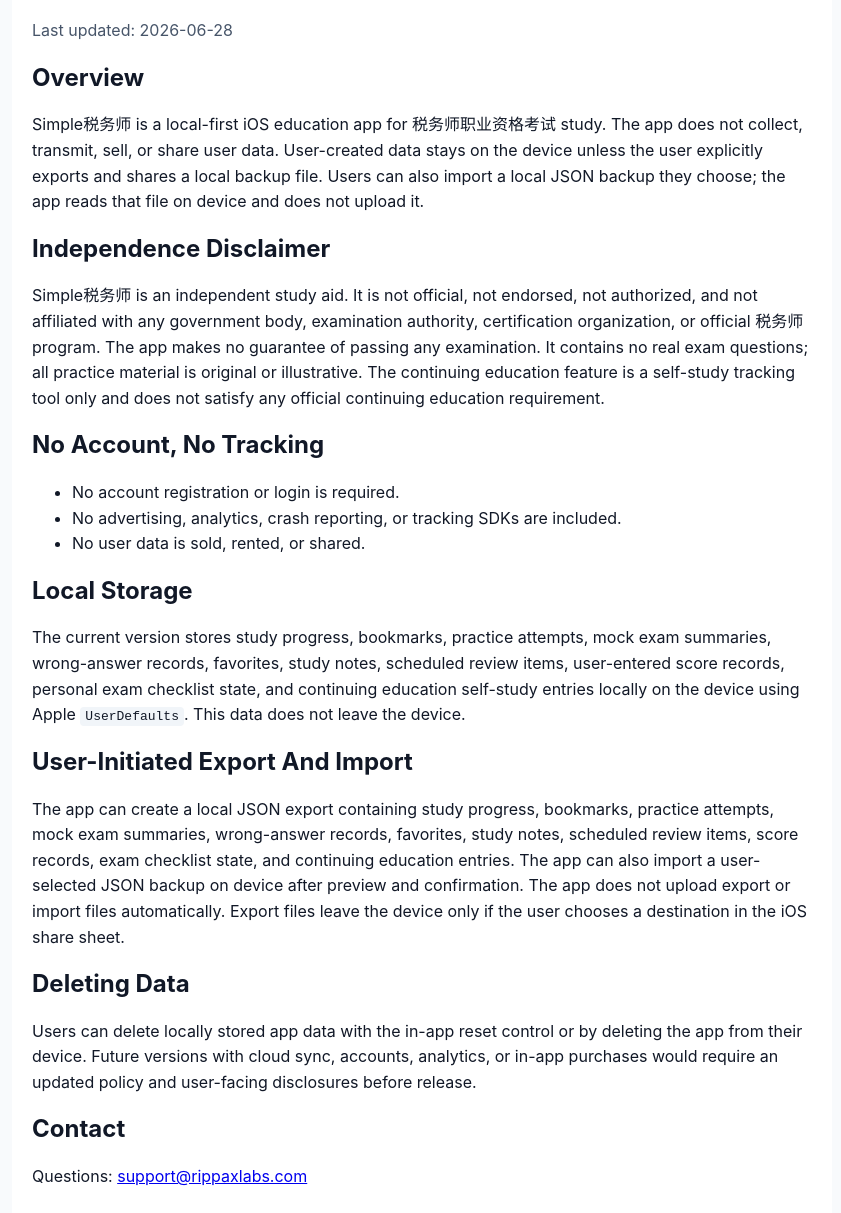
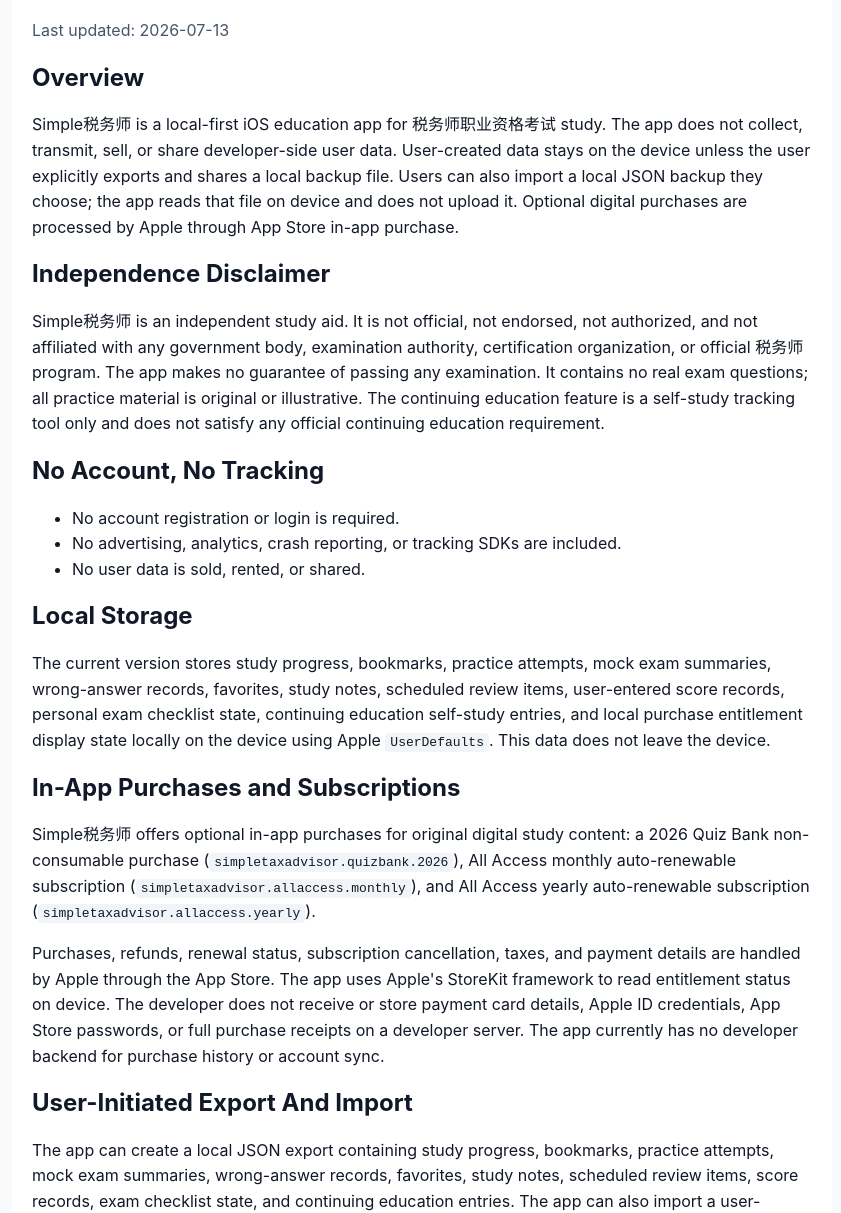
Before and after one commit to williamjiamin/simple-tax-advisor-site, a plain HTML site: page privacy.html in a window 1280 px wide. Shown: the part 95-1308 px from the top of the page, without its empty margins (218-1059 px from the left). Drawn offline with Linux system fonts and the light colour scheme.

Commit message:
Update privacy and support for in-app purchases

```diff
--- a/privacy.html
+++ b/privacy.html
@@ -15,10 +15,10 @@
 <body>
   <main>
     <h1>Privacy Policy — Simple税务师</h1>
-    <p class="note">Last updated: 2026-06-28</p>
+    <p class="note">Last updated: 2026-07-13</p>
 
     <h2>Overview</h2>
-    <p>Simple税务师 is a local-first iOS education app for 税务师职业资格考试 study. The app does not collect, transmit, sell, or share user data. User-created data stays on the device unless the user explicitly exports and shares a local backup file. Users can also import a local JSON backup they choose; the app reads that file on device and does not upload it.</p>
+    <p>Simple税务师 is a local-first iOS education app for 税务师职业资格考试 study. The app does not collect, transmit, sell, or share developer-side user data. User-created data stays on the device unless the user explicitly exports and shares a local backup file. Users can also import a local JSON backup they choose; the app reads that file on device and does not upload it. Optional digital purchases are processed by Apple through App Store in-app purchase.</p>
 
     <h2>Independence Disclaimer</h2>
     <p>Simple税务师 is an independent study aid. It is not official, not endorsed, not authorized, and not affiliated with any government body, examination authority, certification organization, or official 税务师 program. The app makes no guarantee of passing any examination. It contains no real exam questions; all practice material is original or illustrative. The continuing education feature is a self-study tracking tool only and does not satisfy any official continuing education requirement.</p>
@@ -31,13 +31,17 @@
     </ul>
 
     <h2>Local Storage</h2>
-    <p>The current version stores study progress, bookmarks, practice attempts, mock exam summaries, wrong-answer records, favorites, study notes, scheduled review items, user-entered score records, personal exam checklist state, and continuing education self-study entries locally on the device using Apple <code>UserDefaults</code>. This data does not leave the device.</p>
+    <p>The current version stores study progress, bookmarks, practice attempts, mock exam summaries, wrong-answer records, favorites, study notes, scheduled review items, user-entered score records, personal exam checklist state, continuing education self-study entries, and local purchase entitlement display state locally on the device using Apple <code>UserDefaults</code>. This data does not leave the device.</p>
+
+    <h2>In-App Purchases and Subscriptions</h2>
+    <p>Simple税务师 offers optional in-app purchases for original digital study content: a 2026 Quiz Bank non-consumable purchase (<code>simpletaxadvisor.quizbank.2026</code>), All Access monthly auto-renewable subscription (<code>simpletaxadvisor.allaccess.monthly</code>), and All Access yearly auto-renewable subscription (<code>simpletaxadvisor.allaccess.yearly</code>).</p>
+    <p>Purchases, refunds, renewal status, subscription cancellation, taxes, and payment details are handled by Apple through the App Store. The app uses Apple's StoreKit framework to read entitlement status on device. The developer does not receive or store payment card details, Apple ID credentials, App Store passwords, or full purchase receipts on a developer server. The app currently has no developer backend for purchase history or account sync.</p>
 
     <h2>User-Initiated Export And Import</h2>
     <p>The app can create a local JSON export containing study progress, bookmarks, practice attempts, mock exam summaries, wrong-answer records, favorites, study notes, scheduled review items, score records, exam checklist state, and continuing education entries. The app can also import a user-selected JSON backup on device after preview and confirmation. The app does not upload export or import files automatically. Export files leave the device only if the user chooses a destination in the iOS share sheet.</p>
 
     <h2>Deleting Data</h2>
-    <p>Users can delete locally stored app data with the in-app reset control or by deleting the app from their device. Future versions with cloud sync, accounts, analytics, or in-app purchases would require an updated policy and user-facing disclosures before release.</p>
+    <p>Users can delete locally stored app data with the in-app reset control or by deleting the app from their device. If a future version introduces cloud sync, accounts, analytics, advertising, crash reporting, support-ticket collection, or a developer backend, the policy and App Store privacy disclosures will be updated before release.</p>
 
     <h2>Contact</h2>
     <p>Questions: <a href="mailto:support@rippaxlabs.com">support@rippaxlabs.com</a></p>
```
Also changed, not shown: support.html (+4 -0 lines).
